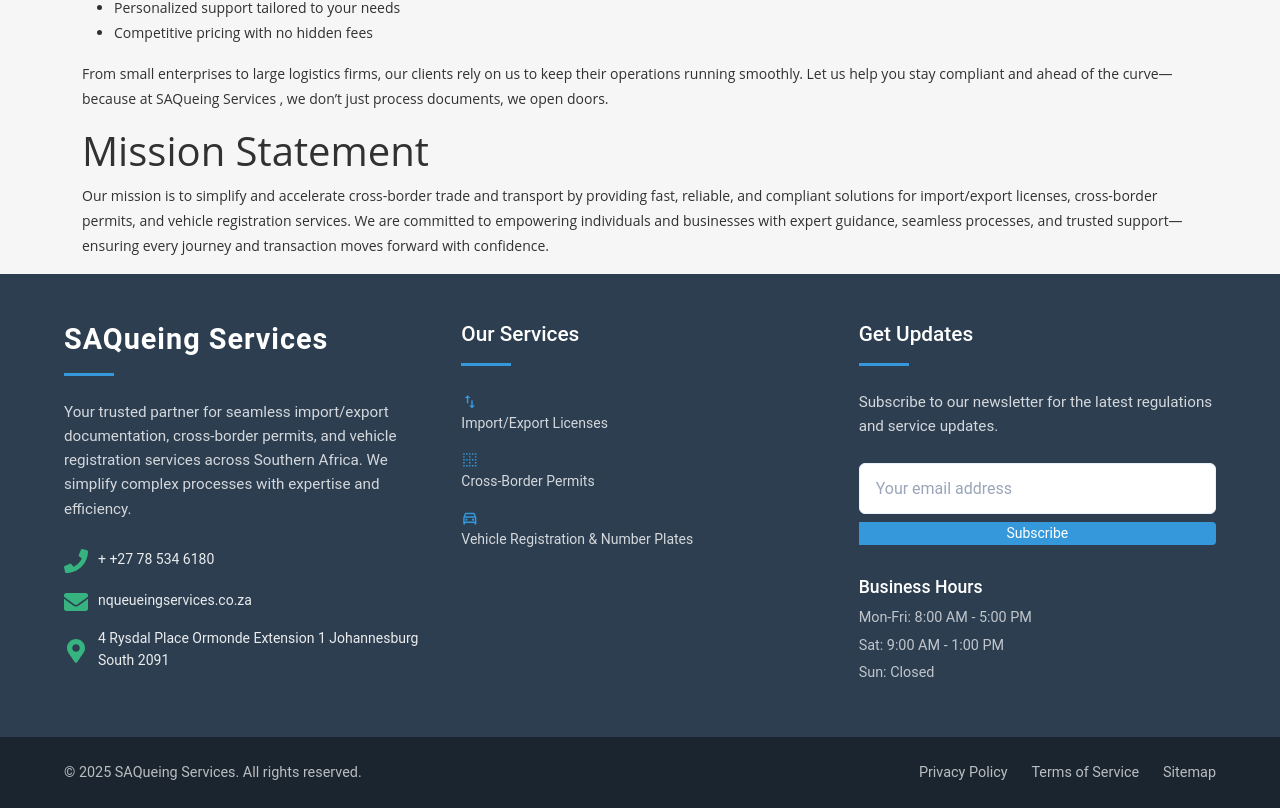
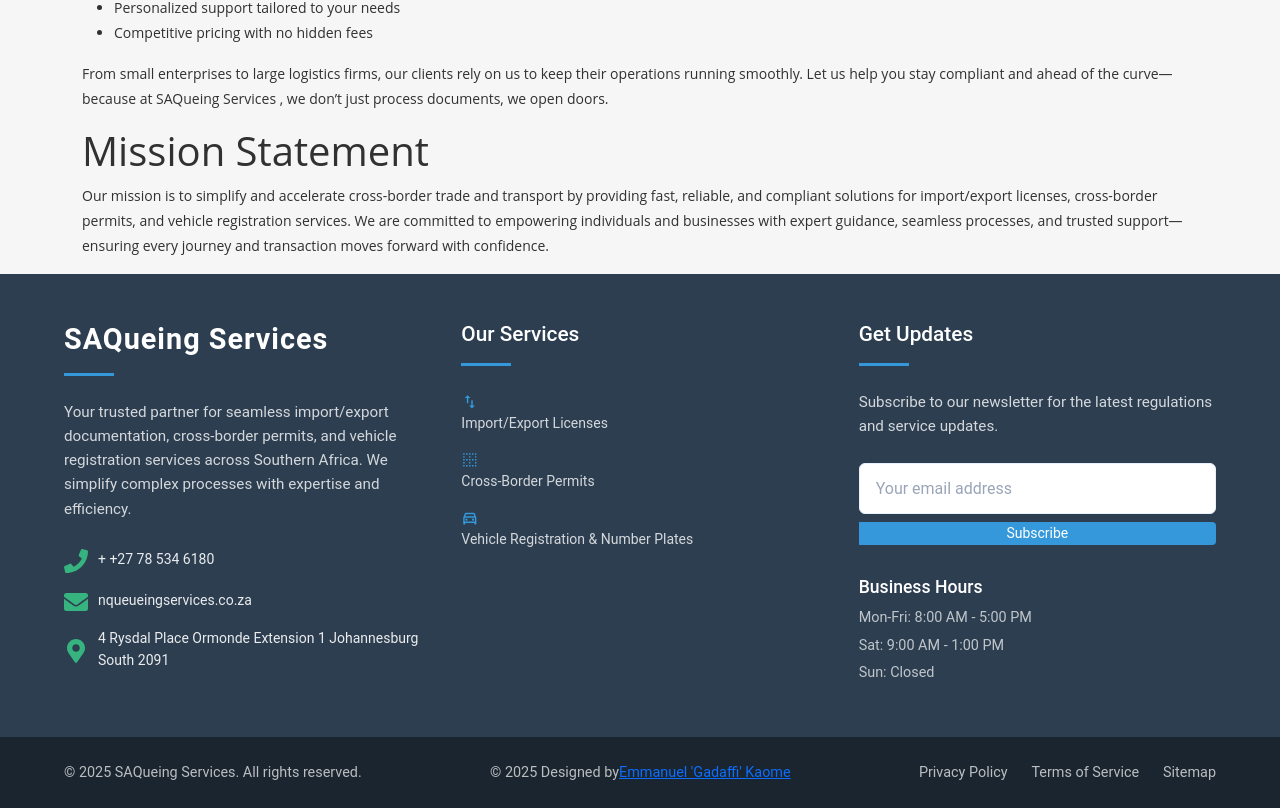
Before and after one commit to ManGeelato/nqueing, a React (Vite) app: page / in a window 1280 px wide. Shown: the part 1044-1852 px from the top of the page. Built offline with nearby package versions, Linux system fonts and the light colour scheme.

Commit message:
asdfavda

```diff
--- a/src/components/footer/Footer.jsx
+++ b/src/components/footer/Footer.jsx
@@ -106,6 +106,12 @@
             <p className="copyright">
               © {currentYear} SAQueing Services. All rights reserved.
             </p>
+             <p className="copyright">
+              © {currentYear} Designed by
+                <a href="https://emmanuelkaome-mangeelato.vercel.app/" target="_blank"
+                  >Emmanuel 'Gadaffi' Kaome</a
+                >
+            </p>
             <div className="footer-legal">
               <a href="#">Privacy Policy</a>
               <a href="#">Terms of Service</a>
```
Also changed, not shown: 1 other file (tests, documents, lock files or other folders).
